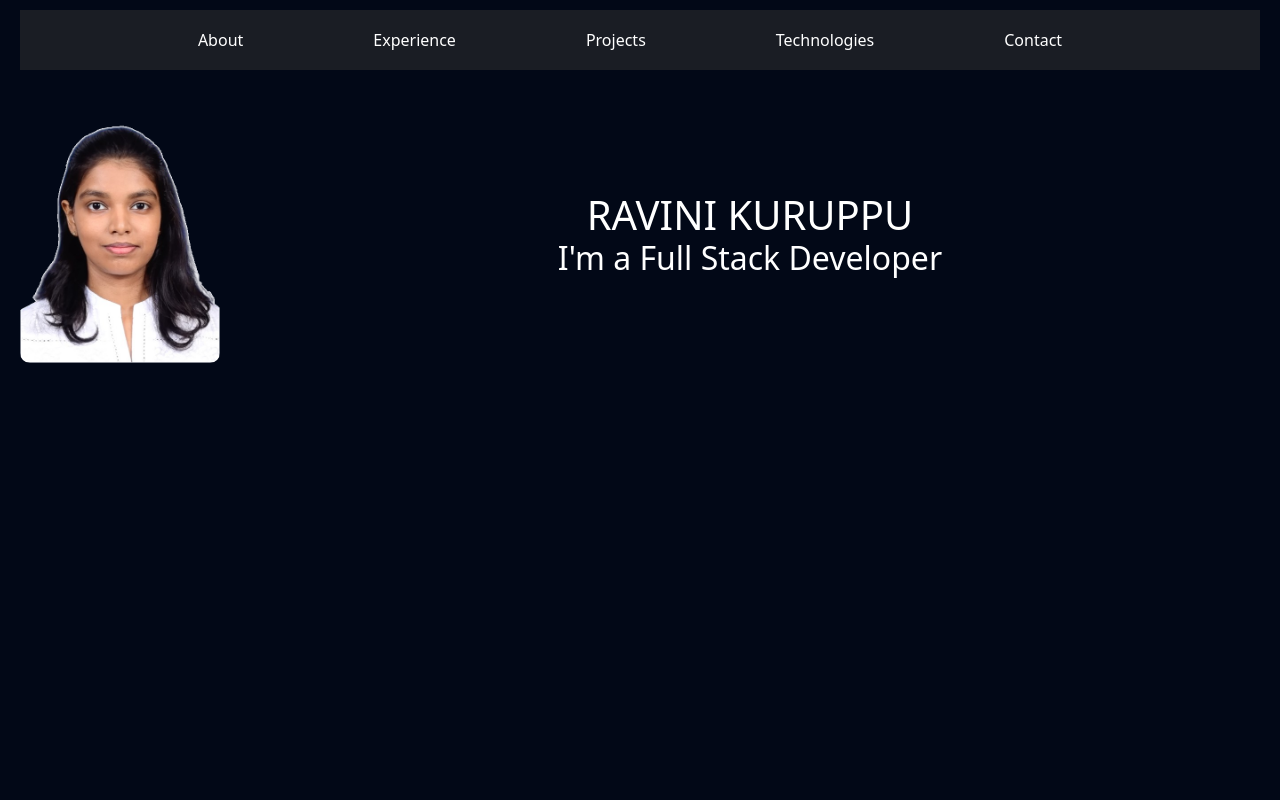
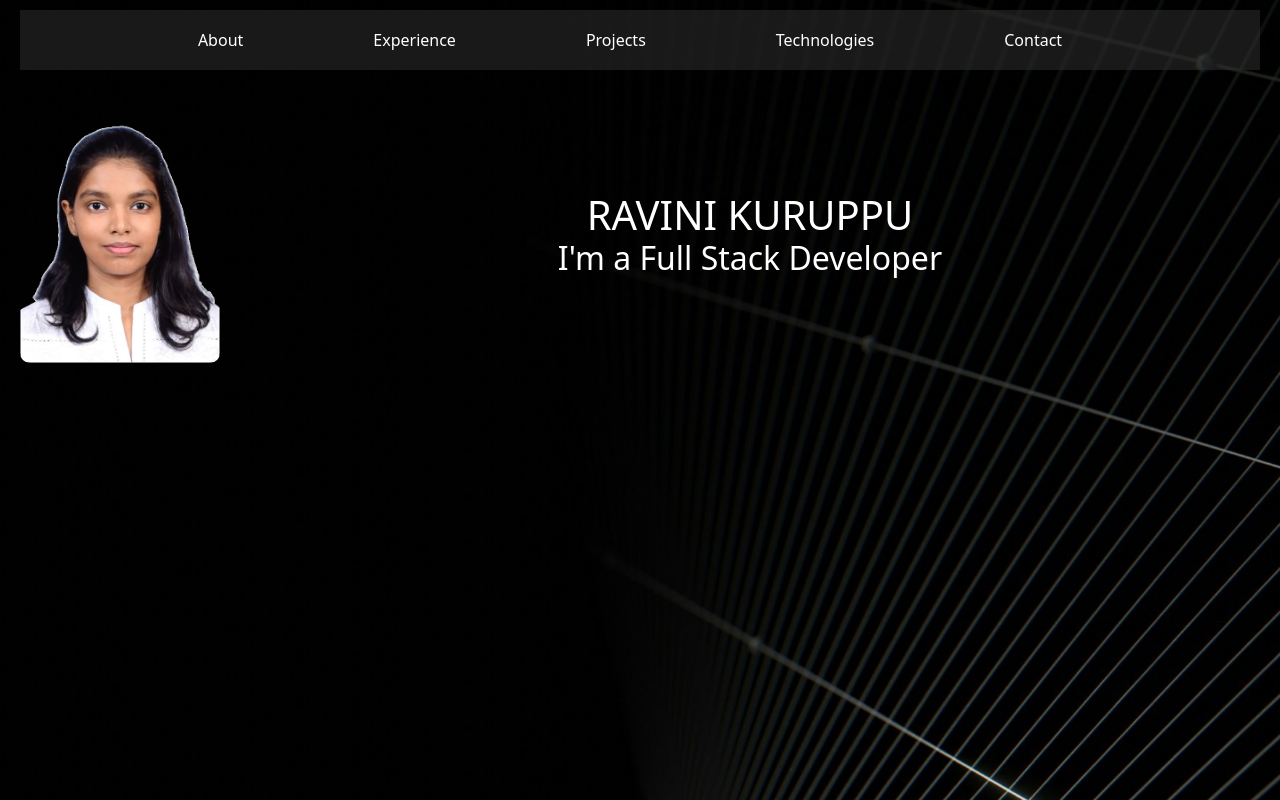
Before and after one commit to RaviniKuruppu/Ravini, a React (Create React App) app: page / in a window 1280 px wide. Shown: the top 800 px of the page. Built offline with nearby package versions, Linux system fonts and the light colour scheme.

Commit message:
Add background Image

```diff
--- a/src/App.css
+++ b/src/App.css
@@ -8,7 +8,7 @@ body {
 
 .App {
   text-align: center;
-  background: black;
+  background:  #020817;
   color: #fff;
 }
 
--- a/src/App.js
+++ b/src/App.js
@@ -6,10 +6,17 @@ import Projects from './components/Projects';
 import Contact from './components/Contact';
 import Experience from './components/Experience';
 import Technologies from './components/Technologies';
+import backgroundImage from './images/black-and-white-web-design-ru.jpg'
 
 function App() {
   return (
-    <div className="App">
+    <div className="App"style={{
+      backgroundImage: `url(${backgroundImage})`,
+      backgroundSize: 'cover',
+      backgroundPosition: 'center',
+      backgroundRepeat: 'no-repeat',
+      minHeight: '100vh',
+    }}>
       <Header />
       <Experience/>
       <About />
--- a/src/components/About.css
+++ b/src/components/About.css
@@ -1,4 +1,3 @@
 .about {
-    background: #020817;
     color: #fff;
   }
--- a/src/components/Header.css
+++ b/src/components/Header.css
@@ -1,5 +1,4 @@
 .header {
-    background: #020817;
     color: #fff;
     padding: 10px 20px;
     top: 0;
--- a/src/components/Projects.css
+++ b/src/components/Projects.css
@@ -1,5 +1,5 @@
 .projects {
-  background: black;
+
   color: #fff;
   }
 
```
Also changed, not shown: src/components/MySkills.js (deleted), src/images/black-and-white-web-design-ru.jpg (added).
